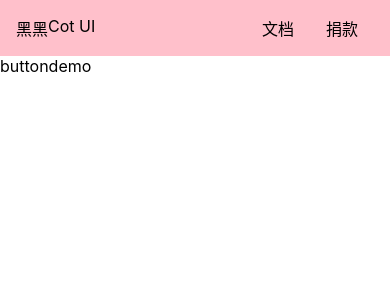
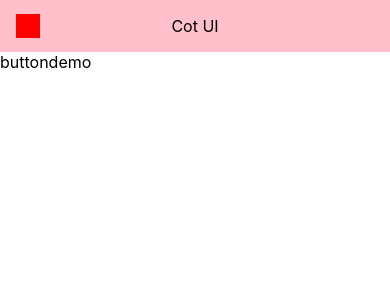
Before and after one commit to Johnsean/lunzi-vue3, a Vue app: page /doc/button in a window 390 px wide. Shown: the top 300 px of the page. Built offline with nearby package versions, Linux system fonts and the light colour scheme.

Commit message:
aside切换

```diff
--- a/src/App.vue
+++ b/src/App.vue
@@ -8,9 +8,9 @@ import { provide, ref } from "vue"
 export default {
   name:'App',
   setup(){
-    const asideVisible = ref(false)
+    const width= document.documentElement.clientWidth
+    const asideVisible = ref(width<=500 ? false : true)
     provide('asideVisible',asideVisible)
   }
-
 }
 </script>
--- a/src/components/Topnav.vue
+++ b/src/components/Topnav.vue
@@ -1,6 +1,6 @@
 <template>
     <div class="topnav">
-        <span @click="toggleAside">黑黑</span>
+        <span class="toggleAside" @click="toggleAside"></span>
         <div class="logo"><router-link to="/">Cot UI</router-link></div>
         <ul class="menu">
             <li>文档</li>
@@ -28,6 +28,8 @@ export default {
     display: flex;
     padding: 16px;
     position: relative;
+    justify-content: center;
+    align-items: center;
     z-index: 10;
     > .logo {
         max-width: 4em;
@@ -42,5 +44,27 @@ export default {
             margin: 0 1em;
         }
     }
+    >.toggleAside{
+        display: inline-block;
+        width: 24px;
+        height: 24px;
+        background: red;
+        position: absolute;
+        left: 16px;
+        top: 50%;
+        transform: translateY(-50%);
+        display: none;
+    }
+     @media (max-width:500px) {
+        > .menu{
+            display: none;
+        }
+        > .logo{
+            margin: 0 auto;
+        }
+        >.toggleAside{
+            display: inline-block;
+        }
+    }
 }
 </style>
--- a/src/index.scss
+++ b/src/index.scss
@@ -9,6 +9,10 @@ a {
     }
 }
 
+h1,h2,h3,h4,h5,h6{
+    font-weight: normal;
+  }
+
 body {
     font-size: 16px;
     font-family: -apple-system, "Noto Sans", "Helvetica Neue", Helvetica, "Nimbus Sans L", Arial, "Liberation Sans", "PingFang SC", "Hiragino Sans GB", "Noto Sans CJK SC", "Source Han Sans SC", "Source Han Sans CN", "Microsoft YaHei", "Wenquanyi Micro Hei", "WenQuanYi Zen Hei", "ST Heiti", SimHei, "WenQuanYi Zen Hei Sharp", sans-serif;
--- a/src/views/Documentation.vue
+++ b/src/views/Documentation.vue
@@ -55,20 +55,10 @@ export default {
 </script>
 
 <style lang="scss" scoped>
-.content {
-    flex-grow: 1;
-    display: flex;
-    max-width: 1000px;
-    width: 100%;
-    margin: 0 auto;
-    >aside {
+aside {
     background: lightblue;
     width: 150px;
     padding: 16px;
-        position: fixed;
-        top: 0;
-        left: 0;
-        padding-top: 70px;
     > h2 {
         margin-bottom: 4px;
     }
@@ -77,6 +67,12 @@ export default {
         padding: 4px 0;
         }
     }
+    @media (max-width:500px) {
+        position: fixed;
+        top: 0;
+        left: 0;
+        padding-top: 70px;
     }
 }
+
 </style>
```
Lines whose indentation alone changed are shown as unchanged.
